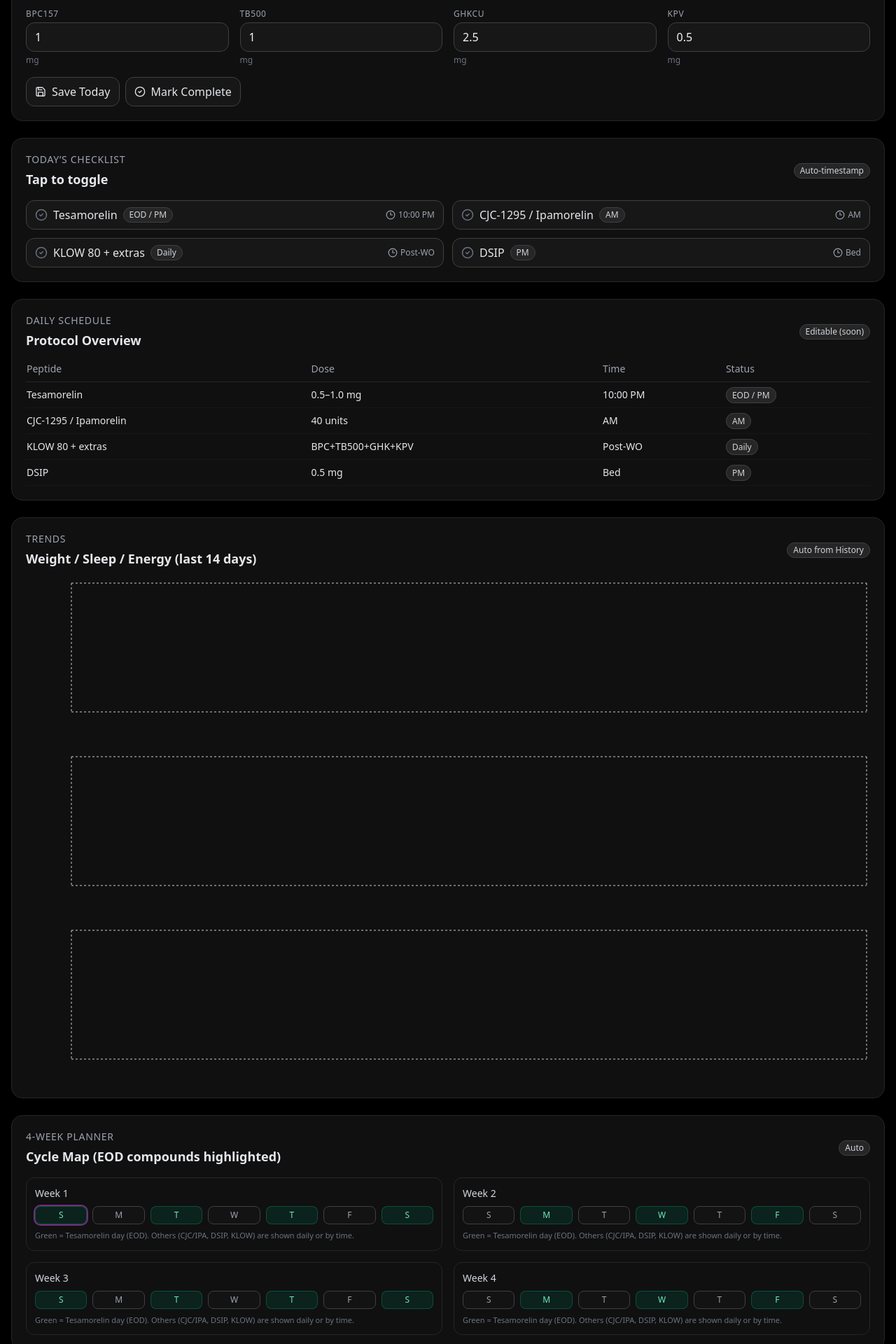
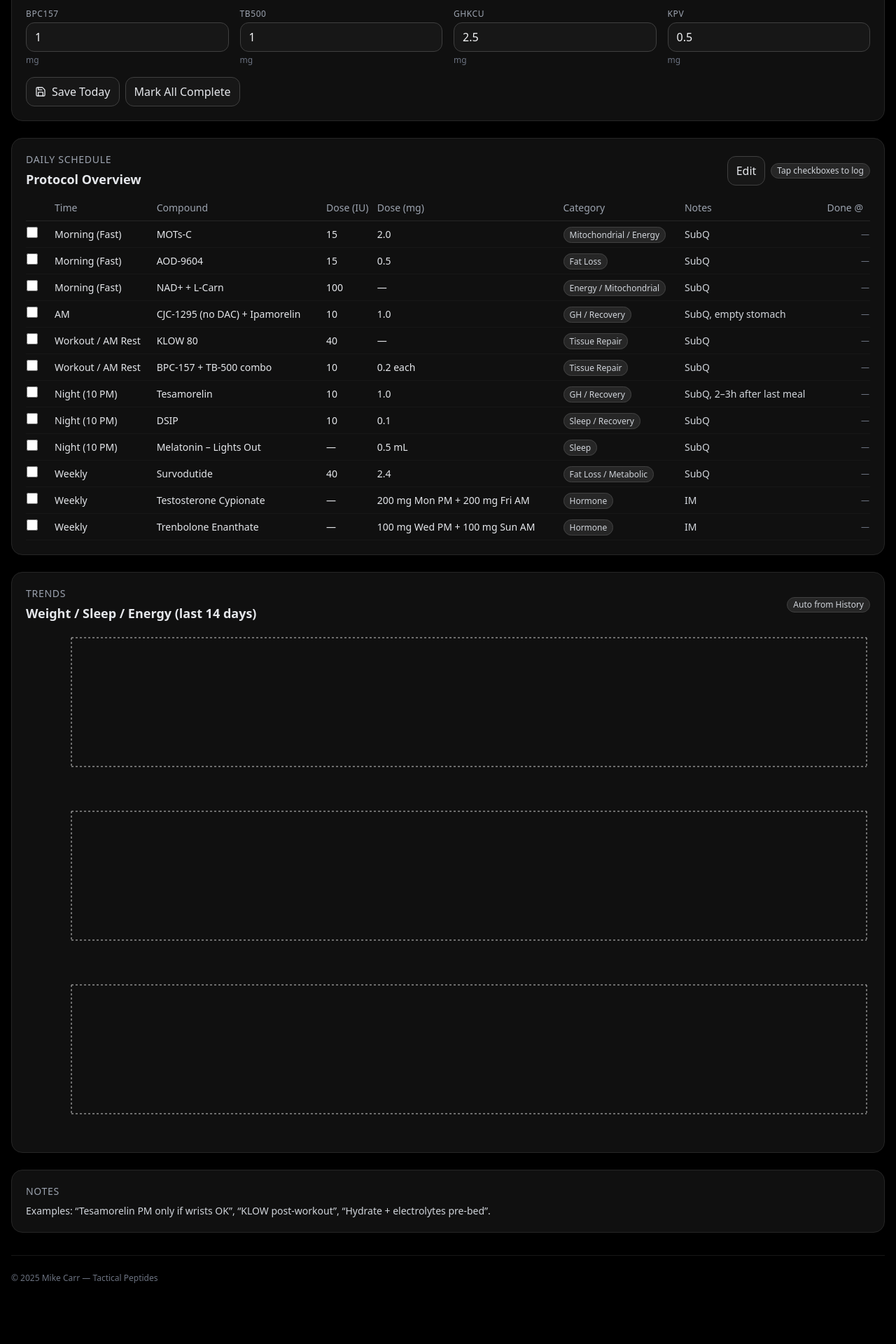
Before and after one commit to UofMx2/Peptide-Dashboard-Mikev2, a React (Vite) app: page / in a window 1280 px wide. Shown: the part 320-2240 px from the top of the page at 70% size. After the commit the page ends 2194 px from the top, so only its background shows below. Built offline with nearby package versions, Linux system fonts and the light colour scheme.

Commit message:
Update App.jsx

```diff
--- a/src/App.jsx
+++ b/src/App.jsx
@@ -1,123 +1,96 @@
 import { useEffect, useMemo, useState } from "react";
 import { motion } from "framer-motion";
-import { LineChart, Line, ResponsiveContainer, XAxis, YAxis, Tooltip, CartesianGrid } from "recharts";
-import { CheckCircle2, Clock3, Plus, Save, Sparkles } from "lucide-react";
+import {
+  LineChart, Line, ResponsiveContainer, XAxis, YAxis, Tooltip, CartesianGrid
+} from "recharts";
+import { Save, Sparkles } from "lucide-react";
 
+// ----- persistence keys -----
 const KEY_HISTORY = "mpr-history";
-const KEY_KPIS = "mpr-kpis";
+const KEY_KPIS    = "mpr-kpis";
 
-// ---- helpers ----
-const todayKey = () => new Date().toISOString().slice(0,10);
+// ----- helpers -----
+const todayKey = () => new Date().toISOString().slice(0, 10);
 const load = (k, fallback) => {
   try { const v = JSON.parse(localStorage.getItem(k)); return v ?? fallback; }
   catch { return fallback; }
 };
 const save = (k, v) => localStorage.setItem(k, JSON.stringify(v));
 
+// === Default daily stack (table rows) ===
+const DEFAULT_STACK_ROWS = [
+  // Morning (Fast)
+  { id: "motsc",   time: "Morning (Fast)", compound: "MOTs-C",                        doseIU: "15",  doseMg: "2.0",       category: "Mitochondrial / Energy", notes: "SubQ" },
+  { id: "aod9604", time: "Morning (Fast)", compound: "AOD-9604",                      doseIU: "15",  doseMg: "0.5",       category: "Fat Loss",               notes: "SubQ" },
+  { id: "nadlcarn",time: "Morning (Fast)", compound: "NAD+ + L-Carn",                 doseIU: "100", doseMg: "—",         category: "Energy / Mitochondrial", notes: "SubQ" },
+
+  // GH / Recovery (AM)
+  { id: "cjcipa",  time: "AM",              compound: "CJC-1295 (no DAC) + Ipamorelin", doseIU: "10", doseMg: "1.0",       category: "GH / Recovery",          notes: "SubQ, empty stomach" },
+
+  // Workout / AM Rest
+  { id: "klow80",  time: "Workout / AM Rest", compound: "KLOW 80",                   doseIU: "40",  doseMg: "—",          category: "Tissue Repair",          notes: "SubQ" },
+  { id: "bpc_tb",  time: "Workout / AM Rest", compound: "BPC-157 + TB-500 combo",    doseIU: "10",  doseMg: "0.2 each",   category: "Tissue Repair",          notes: "SubQ" },
+
+  // Night
+  { id: "tesa",    time: "Night (10 PM)",   compound: "Tesamorelin",                 doseIU: "10",  doseMg: "1.0",        category: "GH / Recovery",          notes: "SubQ, 2–3h after last meal" },
+  { id: "dsip",    time: "Night (10 PM)",   compound: "DSIP",                        doseIU: "10",  doseMg: "0.1",        category: "Sleep / Recovery",       notes: "SubQ" },
+  { id: "mel_lo",  time: "Night (10 PM)",   compound: "Melatonin – Lights Out",      doseIU: "—",   doseMg: "0.5 mL",     category: "Sleep",                  notes: "SubQ" },
+
+  // Weekly
+  { id: "survo",   time: "Weekly",          compound: "Survodutide",                 doseIU: "40",  doseMg: "2.4",        category: "Fat Loss / Metabolic",   notes: "SubQ" },
+  { id: "testc",   time: "Weekly",          compound: "Testosterone Cypionate",      doseIU: "—",   doseMg: "200 mg Mon PM + 200 mg Fri AM", category: "Hormone", notes: "IM" },
+  { id: "trenE",   time: "Weekly",          compound: "Trenbolone Enanthate",        doseIU: "—",   doseMg: "100 mg Wed PM + 100 mg Sun AM", category: "Hormone", notes: "IM" },
+];
+
 export default function App() {
- // ---- 4-Week protocol (edit anytime) ----
-// Meaning of fields:
-// - freq: "daily", "eod" (every other day), "am", "pm", "bed", "post-wo", "rest" (skip)
-// - weeks[x].days[y] holds extra per-day on/off switches for cycle work
-const PROTOCOL_4W = {
-  compounds: [
-    { id: "tesa",   name: "Tesamorelin",           dose: "0.5–1.0 mg", time: "10:00 PM", tag: "EOD / PM",   freq: "eod" },
-    { id: "cjcipa", name: "CJC-1295 / Ipamorelin", dose: "40 units",   time: "AM",       tag: "AM",         freq: "am"  },
-    { id: "klow",   name: "KLOW 80 + extras",      dose: "BPC+TB500+GHK+KPV", time: "Post-WO", tag: "Daily", freq: "post-wo" },
-    { id: "dsip",   name: "DSIP",                  dose: "0.5 mg",     time: "Bed",      tag: "PM",         freq: "bed" },
-    // Daily tissue-repair (already editable in Today’s Stack inputs)
-    { id: "bpc",    name: "BPC-157",               dose: "1.0 mg",     time: "Daily",    tag: "Daily",      freq: "daily-helper", hiddenInSchedule: true },
-    { id: "tb500",  name: "TB-500",                dose: "1.0 mg",     time: "Daily",    tag: "Daily",      freq: "daily-helper", hiddenInSchedule: true },
-    { id: "ghkcu",  name: "GHK-Cu",                dose: "2.5 mg",     time: "Daily",    tag: "Topical/IM", freq: "daily-helper", hiddenInSchedule: true },
-    { id: "kpv",    name: "KPV",                   dose: "0.5 mg",     time: "Daily",    tag: "Daily",      freq: "daily-helper", hiddenInSchedule: true },
-  ],
-  // Week-by-week switches for compounds that cycle (example: Tesamorelin EOD)
-  // true = active that day, false = rest
-  weeks: [
-    // WEEK 1
-    { days: [ true,false,true,false,true,false,true ] },
-    // WEEK 2
-    { days: [ false,true,false,true,false,true,false ] },
-    // WEEK 3
-    { days: [ true,false,true,false,true,false,true ] },
-    // WEEK 4
-    { days: [ false,true,false,true,false,true,false ] },
-  ],
-};
-
-// Helpers for protocol
-const dow = new Date().getDay(); // 0=Sun..6=Sat
-const weekIndexInCycle = Math.floor(
-  // rotate a 28-day cycle starting on the date you began; default starts today
-  ((Date.now() - new Date().setHours(0,0,0,0)) / (1000*60*60*24)) % 28 / 7
-); // 0..3
-
-// Build "today" schedule from protocol:
-const buildTodaySchedule = () => {
-  const week = PROTOCOL_4W.weeks[weekIndexInCycle]?.days ?? [true,true,true,true,true,true,true];
-  return PROTOCOL_4W.compounds
-    .filter(c => !c.hiddenInSchedule)
-    .filter(c => {
-      if (c.freq === "eod") return !!week[dow];    // only if today is ON in the EOD pattern
-      if (c.freq === "post-wo") return true;       // leave on; you can toggle via checklist
-      return true;                                 // am/pm/bed/daily always shown
-    })
-    .map(c => ({
-      id: c.id, name: c.name, dose: c.dose, time: c.time, status: c.tag
-    }));
-};
-
-const defaultSchedule = buildTodaySchedule();
-const [schedule, setSchedule] = useState(defaultSchedule);
-
+  // --- KPI state (persisted) ---
+  const [kpis, setKpis] = useState(() =>
+    load(KEY_KPIS, { weight: "", sleep: "", waist: "", energy: "" })
+  );
+  useEffect(() => save(KEY_KPIS, kpis), [kpis]);
 
   // --- Today’s repair stack quick editor ---
   const [todayDose, setTodayDose] = useState({
     bpc157: 1.0, tb500: 1.0, ghkcu: 2.5, kpv: 0.5,
   });
 
-  // --- KPI state (weight, sleep, waist, energy) ---
-  const [kpis, setKpis] = useState(() => load(KEY_KPIS, {
-    weight: "", sleep: "", waist: "", energy: ""
-  }));
+  // --- Editable daily stack rows ---
+  const [rows, setRows] = useState(DEFAULT_STACK_ROWS);
+  const resetRows = () => setRows(DEFAULT_STACK_ROWS);
 
-  // --- Checklist for today ---
+  // --- Checklist for table rows (persisted by Save Today) ---
   const [checklist, setChecklist] = useState(() =>
-    Object.fromEntries(defaultSchedule.map(s => [s.id, { done:false, ts:null }]))
+    Object.fromEntries(DEFAULT_STACK_ROWS.map(r => [r.id, { done:false, ts:null }]))
   );
+
+  // --- Inline edit mode for table ---
+  const [editMode, setEditMode] = useState(false);
+  const updateRow = (id, field, value) => {
+    setRows(prev => prev.map(r => (r.id === id ? { ...r, [field]: value } : r)));
+  };
 
   // --- History (persisted) ---
   const [history, setHistory] = useState(() => load(KEY_HISTORY, []));
   useEffect(() => save(KEY_HISTORY, history), [history]);
-  useEffect(() => save(KEY_KPIS, kpis), [kpis]);
 
-  // sample data for charts from history
-  const chartData = useMemo(() => {
-    // keep last 14 days
-    return history.slice(-14).map(h => ({
-      date: h.date.slice(5), // MM-DD
+  const chartData = useMemo(() =>
+    history.slice(-14).map(h => ({
+      date: h.date.slice(5),
       weight: h.kpis?.weight ? Number(h.kpis.weight) : null,
-      sleep: h.kpis?.sleep ? Number(h.kpis.sleep) : null,
-      energy: h.kpis?.energy ? Number(h.kpis.energy) : null
-    }));
-  }, [history]);
-
-  const markItem = (id) => {
-    setChecklist(prev => {
-      const next = { ...prev, [id]: { done: !prev[id].done, ts: !prev[id].done ? new Date().toLocaleTimeString() : null } };
-      return next;
-    });
-  };
+      sleep:  h.kpis?.sleep  ? Number(h.kpis.sleep)  : null,
+      energy: h.kpis?.energy ? Number(h.kpis.energy) : null,
+    }))
+  , [history]);
 
   const saveToday = () => {
     setHistory(prev => {
-      // upsert by date
       const idx = prev.findIndex(r => r.date === todayKey());
       const record = {
         date: todayKey(),
         doses: { ...todayDose },
+        kpis: { ...kpis },
         checklist: { ...checklist },
-        kpis: { ...kpis }
+        rows: rows, // snapshot of edited stack rows for today
       };
       const next = [...prev];
       if (idx >= 0) next[idx] = record; else next.push(record);
@@ -125,10 +98,9 @@ const [schedule, setSchedule] = useState(defaultSchedule);
     });
   };
 
-  const markComplete = () => {
-    // mark all as done (if you want that behavior), then save
-    const allDone = Object.fromEntries(schedule.map(s => [s.id, { done:true, ts:new Date().toLocaleTimeString() }]));
-    setChecklist(allDone);
+  const markAllComplete = () => {
+    const all = Object.fromEntries(rows.map(r => [r.id, { done:true, ts:new Date().toLocaleTimeString() }]));
+    setChecklist(all);
     setTimeout(saveToday, 50);
   };
 
@@ -156,18 +128,18 @@ const [schedule, setSchedule] = useState(defaultSchedule);
       </header>
 
       <main className="mx-auto max-w-7xl px-4 py-8 grid gap-6">
-        {/* KPIs */}
+        {/* KPIs w/ pulse */}
         <motion.section
           className="grid grid-cols-2 md:grid-cols-4 gap-4"
           initial={{ opacity:0, y:10 }} animate={{ opacity:1, y:0 }}
         >
           {[
             { key:"weight", label:"Weight", hint:"tap to add", unit:"lb" },
-            { key:"sleep", label:"Sleep (hrs)", hint:"track nightly", unit:"h" },
-            { key:"waist", label:"Waist (in)", hint:"weekly", unit:"in" },
+            { key:"sleep",  label:"Sleep (hrs)", hint:"track nightly", unit:"h" },
+            { key:"waist",  label:"Waist (in)", hint:"weekly", unit:"in" },
             { key:"energy", label:"Energy", hint:"1–10", unit:"" },
-          ].map((k) => (
-            <div key={k.key} className="card">
+          ].map(k => (
+            <div key={k.key} className={`card transition ${kpis[k.key] !== "" ? "kpi-pulse" : ""}`}>
               <div className="card-title">{k.label}</div>
               <div className="mt-2 flex items-baseline gap-2">
                 <input
@@ -187,9 +159,7 @@ const [schedule, setSchedule] = useState(defaultSchedule);
           <div className="flex items-center justify-between gap-3">
             <div>
               <div className="card-title">Today’s Repair Stack</div>
-              <h2 className="text-lg font-semibold mt-1">
-                BPC-157 + TB-500 + GHK-Cu + KPV
-              </h2>
+              <h2 className="text-lg font-semibold mt-1">BPC-157 + TB-500 + GHK-Cu + KPV</h2>
             </div>
             <span className="badge">Daily</span>
           </div>
@@ -203,85 +173,97 @@ const [schedule, setSchedule] = useState(defaultSchedule);
                   type="number"
                   step="0.1"
                   value={val}
-                  onChange={(e) => setTodayDose((t) => ({ ...t, [key]: Number(e.target.value) }))}
+                  onChange={(e) => setTodayDose(t => ({ ...t, [key]: Number(e.target.value) }))}
                 />
                 <div className="text-xs text-gray-500 mt-1">mg</div>
               </label>
             ))}
           </div>
 
-          <div className="mt-4 flex gap-2">
+          <div className="mt-4 flex flex-wrap gap-2">
             <button className="btn" onClick={saveToday}><Save size={16}/> Save Today</button>
-            <button className="btn" onClick={markComplete}><CheckCircle2 size={16}/> Mark Complete</button>
+            <button className="btn" onClick={markAllComplete}>Mark All Complete</button>
           </div>
         </motion.section>
 
-        {/* Checklist */}
-        <motion.section className="card" initial={{ opacity:0, y:10 }} animate={{ opacity:1, y:0 }}>
-          <div className="flex items-center justify-between">
-            <div>
-              <div className="card-title">Today’s Checklist</div>
-              <h2 className="text-lg font-semibold mt-1">Tap to toggle</h2>
-            </div>
-            <span className="badge">Auto-timestamp</span>
-          </div>
-
-          <div className="mt-4 grid sm:grid-cols-2 gap-3">
-            {schedule.map((row) => {
-              const st = checklist[row.id] || { done:false, ts:null };
-              return (
-                <button
-                  key={row.id}
-                  className={`btn justify-between ${st.done ? "border-green-500/70" : ""}`}
-                  onClick={() => markItem(row.id)}
-                  title={`${row.time} • ${row.dose}`}
-                >
-                  <span className="flex items-center gap-2">
-                    <CheckCircle2 className={st.done ? "text-green-400" : "text-gray-500"} size={18}/>
-                    <span className="font-medium">{row.name}</span>
-                    <span className="badge">{row.status}</span>
-                  </span>
-                  <span className="text-xs text-gray-400 flex items-center gap-1">
-                    <Clock3 size={14}/>{st.ts ?? row.time}
-                  </span>
-                </button>
-              );
-            })}
-          </div>
-        </motion.section>
-
-        {/* Schedule table */}
+        {/* DAILY SCHEDULE — table with checkbox column + inline edit */}
         <motion.section className="card" initial={{ opacity:0, y:10 }} animate={{ opacity:1, y:0 }}>
           <div className="flex items-center justify-between">
             <div>
               <div className="card-title">Daily Schedule</div>
               <h2 className="text-lg font-semibold mt-1">Protocol Overview</h2>
             </div>
-            <span className="badge">Editable (soon)</span>
+            <div className="flex items-center gap-2">
+              <button className="btn" onClick={() => setEditMode(e => !e)}>
+                {editMode ? "Done" : "Edit"}
+              </button>
+              {editMode && <button className="btn" onClick={resetRows}>Reset to Default</button>}
+              {!editMode && <span className="badge">Tap checkboxes to log</span>}
+            </div>
           </div>
 
           <div className="mt-4 overflow-x-auto">
             <table className="table">
               <thead>
                 <tr>
-                  <th>Peptide</th><th>Dose</th><th>Time</th><th>Status</th>
+                  <th className="w-10"></th>
+                  <th>Time</th>
+                  <th>Compound</th>
+                  <th>Dose (IU)</th>
+                  <th>Dose (mg)</th>
+                  <th>Category</th>
+                  <th>Notes</th>
+                  <th className="text-right">Done @</th>
                 </tr>
               </thead>
               <tbody>
-                {schedule.map((row) => (
-                  <tr key={row.id}>
-                    <td className="font-medium">{row.name}</td>
-                    <td>{row.dose}</td>
-                    <td>{row.time}</td>
-                    <td><span className="badge">{row.status}</span></td>
-                  </tr>
-                ))}
+                {rows.map(row => {
+                  const st = checklist[row.id] || { done:false, ts:null };
+                  return (
+                    <tr key={row.id}>
+                      <td>
+                        <input
+                          type="checkbox"
+                          className="h-4 w-4 accent-emerald-500"
+                          checked={!!st.done}
+                          onChange={() =>
+                            setChecklist(prev => ({
+                              ...prev,
+                              [row.id]: { done: !st.done, ts: !st.done ? new Date().toLocaleTimeString() : null }
+                            }))
+                          }
+                        />
+                      </td>
+                      <td className="whitespace-nowrap">{row.time}</td>
+                      <td className="font-medium">{row.compound}</td>
+
+                      {/* Editable cells */}
+                      <td>
+                        {editMode
+                          ? <input className="input" value={row.doseIU ?? ""} onChange={(e)=>updateRow(row.id, "doseIU", e.target.value)} />
+                          : row.doseIU}
+                      </td>
+                      <td>
+                        {editMode
+                          ? <input className="input" value={row.doseMg ?? ""} onChange={(e)=>updateRow(row.id, "doseMg", e.target.value)} />
+                          : row.doseMg}
+                      </td>
+                      <td><span className="badge">{row.category}</span></td>
+                      <td>
+                        {editMode
+                          ? <input className="input" value={row.notes ?? ""} onChange={(e)=>updateRow(row.id, "notes", e.target.value)} />
+                          : <span className="text-gray-300">{row.notes}</span>}
+                      </td>
+                      <td className="text-right text-xs text-gray-500">{st.ts ?? "—"}</td>
+                    </tr>
+                  );
+                })}
               </tbody>
             </table>
           </div>
         </motion.section>
 
-        {/* Charts from history */}
+        {/* Trends from history */}
         <motion.section className="card" initial={{ opacity:0, y:10 }} animate={{ opacity:1, y:0 }}>
           <div className="flex items-center justify-between">
             <div>
@@ -327,45 +309,6 @@ const [schedule, setSchedule] = useState(defaultSchedule);
             </div>
           </div>
         </motion.section>
-{/* 4-Week Planner */}
-<motion.section className="card" initial={{ opacity:0, y:10 }} animate={{ opacity:1, y:0 }}>
-  <div className="flex items-center justify-between">
-    <div>
-      <div className="card-title">4-Week Planner</div>
-      <h2 className="text-lg font-semibold mt-1">Cycle Map (EOD compounds highlighted)</h2>
-    </div>
-    <span className="badge">Auto</span>
-  </div>
-
-  <div className="mt-4 grid grid-cols-1 md:grid-cols-2 gap-4">
-    {Array.from({ length: 4 }).map((_, w) => {
-      const days = PROTOCOL_4W.weeks[w].days;
-      return (
-        <div key={w} className="border border-neutral-800 rounded-xl p-3">
-          <div className="text-sm font-medium text-gray-300 mb-2">Week {w+1}</div>
-          <div className="grid grid-cols-7 gap-2">
-            {["S","M","T","W","T","F","S"].map((dLabel, d) => {
-              const on = !!days[d];
-              const isToday = (w === weekIndexInCycle) && (d === dow);
-              return (
-                <div
-                  key={d}
-                  className={`text-center text-xs px-2 py-1 rounded-lg border
-                    ${on ? "bg-emerald-900/30 border-emerald-600/40 text-emerald-300" : "bg-neutral-900/60 border-neutral-700 text-gray-400"}
-                    ${isToday ? "ring-2 ring-fuchsia-500/50" : ""}`}
-                  title={on ? "Tesamorelin ON" : "Tesamorelin Rest"}
-                >
-                  {dLabel}
-                </div>
-              );
-            })}
-          </div>
-          <div className="text-[11px] text-gray-500 mt-2">Green = Tesamorelin day (EOD). Others (CJC/IPA, DSIP, KLOW) are shown daily or by time.</div>
-        </div>
-      );
-    })}
-  </div>
-</motion.section>
 
         {/* Notes */}
         <motion.section className="card" initial={{ opacity:0, y:10 }} animate={{ opacity:1, y:0 }}>
```
